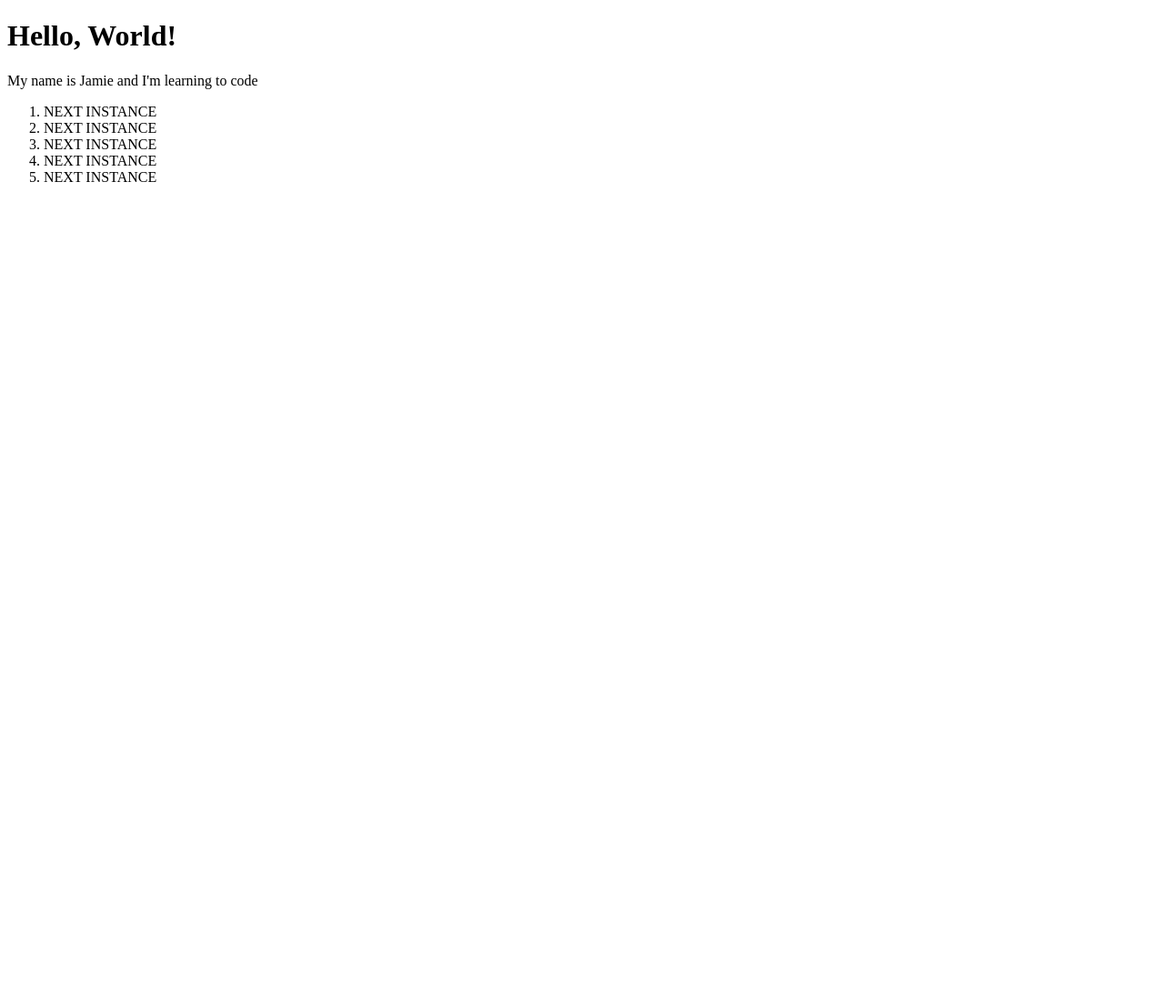
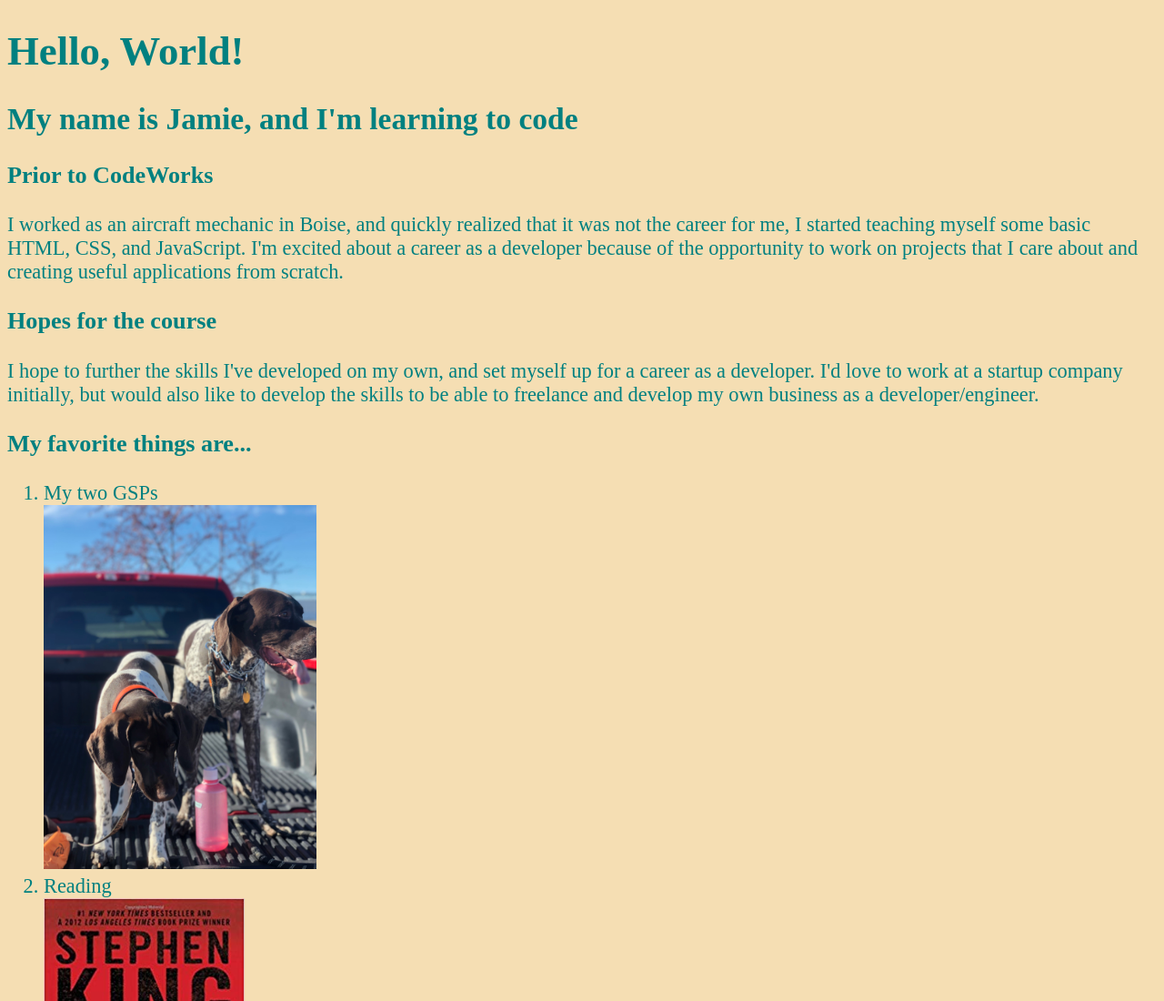
Before and after one commit to jamiemorgan14/day-1, a plain HTML site: page index.html in a window 1280 px wide. Shown: the top 1100 px of the page at 91% size. Before the commit the page ends 800 px from the top, so only its background shows below. Drawn offline with Linux system fonts and the light colour scheme.

Commit message:
Added photos and added info

```diff
--- a/index.html
+++ b/index.html
@@ -8,16 +8,41 @@
   <title>MY AWESOME SITE</title>
 </head>
 
-<body>
+<body style="background-color:wheat; color:teal; font-size: 1.4em">
   <h1>Hello, World!</h1>
-  <p>My name is Jamie and I'm learning to code</p>
-  <ol>
-    <li>NEXT INSTANCE</li>
-    <li>NEXT INSTANCE</li>
-    <li>NEXT INSTANCE</li>
-    <li>NEXT INSTANCE</li>
-    <li>NEXT INSTANCE</li>
-  </ol>
+  <h2>My name is Jamie, and I'm learning to code</h2>
+  <!-- What I did before Codeworks -->
+  <h3>Prior to CodeWorks</h3>
+  <p>I worked as an aircraft mechanic in Boise, and quickly realized that it was not the career for me, I started
+    teaching myself
+    some basic HTML, CSS, and JavaScript. I'm excited about a career as a developer because of the opportunity to work
+    on projects that I care about and creating useful applications from scratch.
+  </p>
+
+  <!-- What I hope to get out of this course -->
+  <h3>Hopes for the course</h3>
+  <p>I hope to further the skills I've developed on my own, and set myself up for a career as a developer. I'd love to
+    work
+    at a startup company initially, but would also like to develop the skills to be able to freelance and develop my
+    own business as a developer/engineer.
+  </p>
+  <!-- My favorite things: -->
+  <div>
+    <h3>My favorite things are...</h3>
+    <ol>
+      <li>My two GSPs</li>
+      <img src="dogs.jpeg" style="width:auto;height:400px" />
+      <li>Reading</li>
+      <img src="book.jpg" style="width:auto; height:400px" />
+      <li>Naps</li>
+      <img src="naps.jpeg" style="width:auto; height:400px" />
+      <li>Golfing</li>
+      <img src="golf.jpeg" style="width:auto; height:400px" />
+      <li>The rare times I write decent code</li>
+      <img src="waiting.jpg" style="width:400px; height:400px" />
+    </ol>
+  </div>
+
 </body>
 
 </html>
```
Also changed, not shown: Dogs.jpeg (added), book.jpg (added), waiting.jpg (added), 2 other files.
